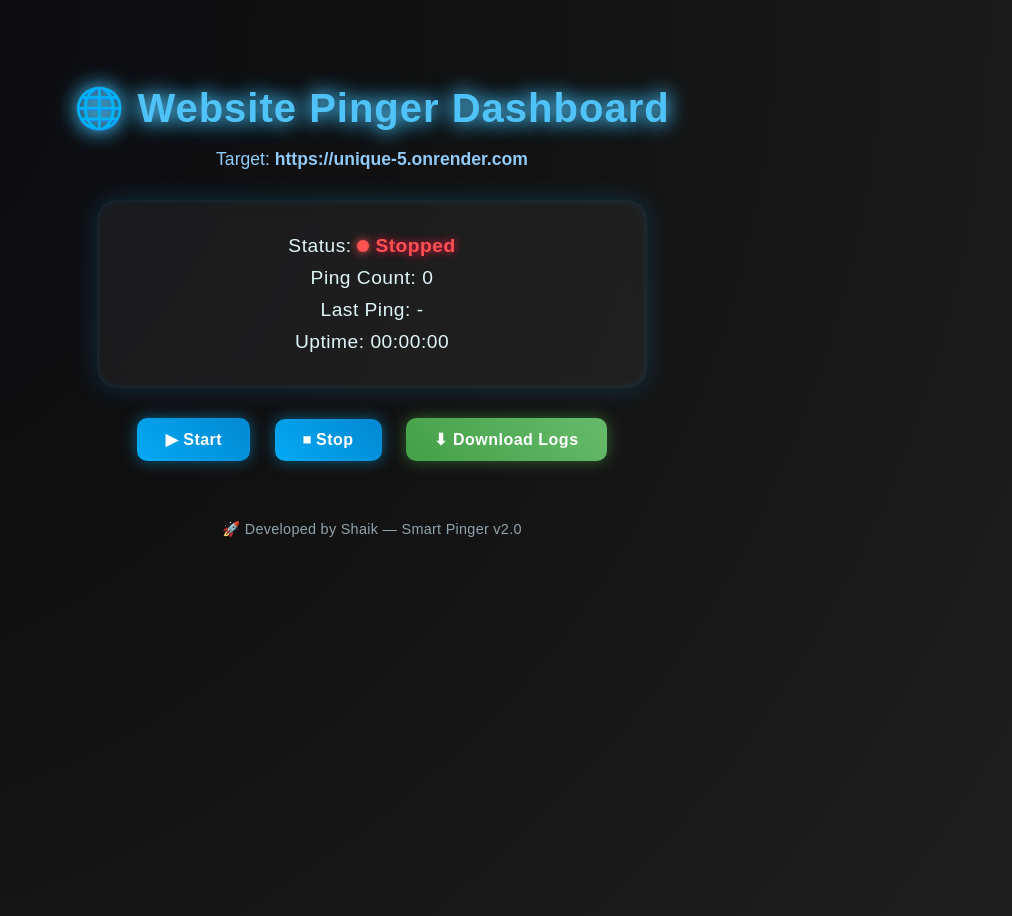
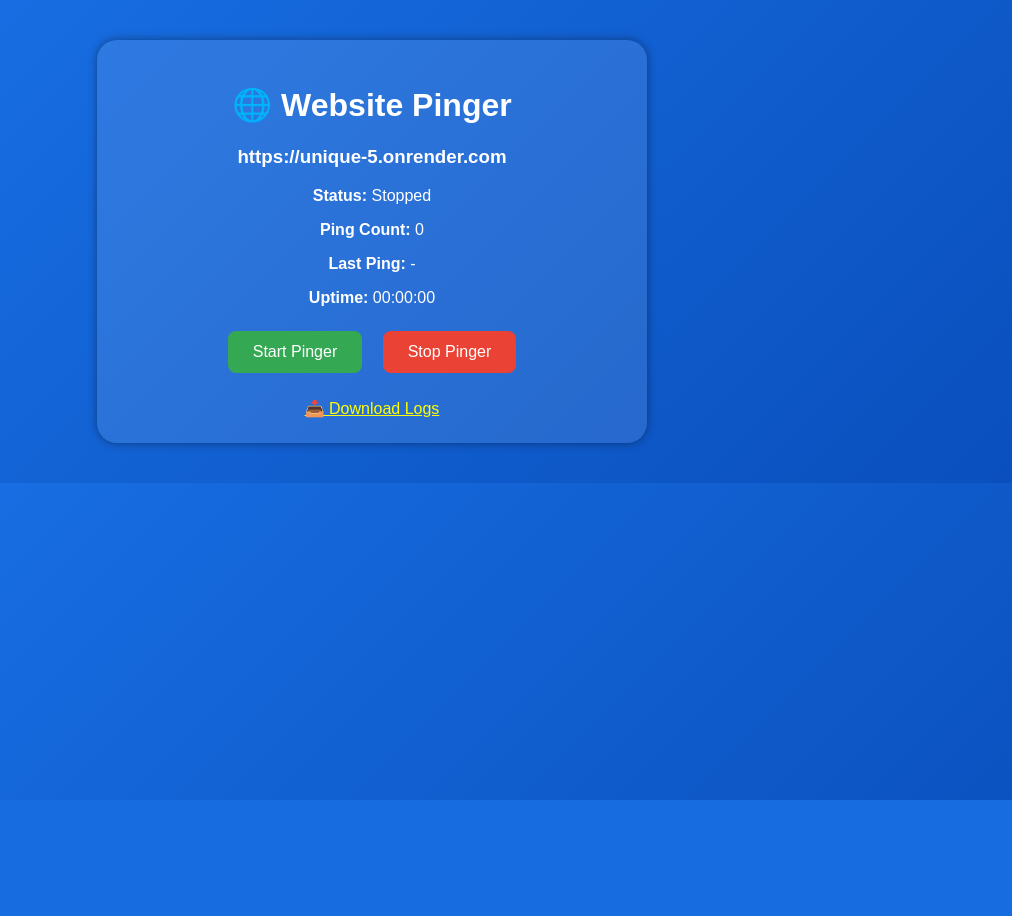
Before and after one commit to Imtiyaz1207/Pinger_07, a Flask app: page / in a window 1280 px wide. Shown: the whole page, without its empty margins (268-1280 px from the left). After the commit the page ends 800 px from the top, so only its background shows below. Run offline with Flask 3, Linux system fonts and the light colour scheme.

Commit message:
index.html

```diff
--- a/templates/index.html
+++ b/templates/index.html
@@ -3,200 +3,103 @@
 <head>
   <meta charset="UTF-8" />
   <meta name="viewport" content="width=device-width, initial-scale=1.0" />
-  <title>🌐 Website Pinger Dashboard</title>
-
+  <title>Pinger Dashboard</title>
   <style>
-    /* ==== Base Styling ==== */
     body {
       font-family: "Poppins", sans-serif;
-      background: radial-gradient(circle at top left, #0a0a0f, #121212, #1f1f1f);
-      color: #e0f7fa;
       text-align: center;
-      padding: 50px 20px;
-      min-height: 100vh;
+      background: linear-gradient(135deg, #1a73e8, #0a4fbd);
+      color: white;
+      margin: 0;
+      padding: 0;
     }
-
-    h1 {
-      font-size: 2.5em;
-      margin-bottom: 10px;
-      color: #4fc3f7;
-      text-shadow: 0 0 10px #03a9f4, 0 0 20px #0288d1;
-      letter-spacing: 1px;
-      animation: glow 2s ease-in-out infinite alternate;
+    .container {
+      max-width: 500px;
+      margin: 40px auto;
+      background: rgba(255,255,255,0.1);
+      border-radius: 20px;
+      padding: 25px;
+      box-shadow: 0 0 10px rgba(0,0,0,0.4);
     }
-
-    @keyframes glow {
-      from { text-shadow: 0 0 10px #03a9f4; }
-      to { text-shadow: 0 0 20px #81d4fa, 0 0 30px #03a9f4; }
-    }
-
-    .target {
-      font-size: 1.1em;
-      color: #90caf9;
-      margin-bottom: 30px;
-    }
-
-    /* ==== Info Card ==== */
-    .info {
-      margin: 20px auto;
-      width: 90%;
-      max-width: 500px;
-      padding: 25px;
-      border-radius: 20px;
-      background: rgba(255, 255, 255, 0.05);
-      box-shadow: 0 0 25px rgba(3, 169, 244, 0.2), inset 0 0 10px rgba(3, 169, 244, 0.15);
-      backdrop-filter: blur(8px);
-      transition: all 0.3s ease;
-    }
-
-    .info:hover {
-      transform: translateY(-3px);
-      box-shadow: 0 0 40px rgba(3, 169, 244, 0.4);
-    }
-
-    .info p {
-      font-size: 1.2em;
-      margin: 10px 0;
-      letter-spacing: 0.5px;
-    }
-
-    /* ==== Buttons ==== */
     button {
-      background: linear-gradient(45deg, #03a9f4, #0288d1);
+      background: #34a853;
       color: white;
       border: none;
-      padding: 12px 28px;
-      margin: 10px;
-      border-radius: 10px;
+      padding: 12px 25px;
+      margin: 8px;
+      font-size: 16px;
+      border-radius: 8px;
       cursor: pointer;
-      font-weight: 600;
-      font-size: 1em;
-      letter-spacing: 0.5px;
-      box-shadow: 0 0 15px rgba(3, 169, 244, 0.5);
       transition: 0.3s;
     }
-
     button:hover {
-      background: linear-gradient(45deg, #0288d1, #03a9f4);
-      transform: scale(1.05);
-      box-shadow: 0 0 25px rgba(3, 169, 244, 0.8);
+      background: #2a8a43;
     }
-
-    .download {
-      background: linear-gradient(45deg, #43a047, #66bb6a);
-      box-shadow: 0 0 15px rgba(76, 175, 80, 0.5);
+    .stop {
+      background: #ea4335;
     }
-
-    .download:hover {
-      box-shadow: 0 0 25px rgba(129, 199, 132, 0.9);
-      transform: scale(1.05);
+    .stop:hover {
+      background: #c73025;
     }
-
-    /* ==== Status Lights ==== */
-    .status-running {
-      color: #00e676;
-      font-weight: bold;
-      text-shadow: 0 0 8px #00e676;
+    .log-link {
+      color: yellow;
+      text-decoration: underline;
     }
-
-    .status-stopped {
-      color: #ff5252;
-      font-weight: bold;
-      text-shadow: 0 0 8px #ff1744;
+    @media (max-width: 600px) {
+      .container {
+        width: 90%;
       }
-
-    footer {
-      margin-top: 50px;
-      font-size: 0.9em;
-      color: #90a4ae;
-      letter-spacing: 0.3px;
+      button {
+        width: 90%;
+        margin: 10px 0;
       }
-
-    .dot {
-      height: 12px;
-      width: 12px;
-      border-radius: 50%;
-      display: inline-block;
-      margin-right: 6px;
-    }
-
-    .dot-running {
-      background-color: #00e676;
-      box-shadow: 0 0 10px #00e676;
-    }
-
-    .dot-stopped {
-      background-color: #ff5252;
-      box-shadow: 0 0 10px #ff5252;
     }
   </style>
 </head>
 <body>
-  <h1>🌐 Website Pinger Dashboard</h1>
-  <p class="target">Target: <strong>{{ target_url }}</strong></p>
+  <div class="container">
+    <h1>🌐 Website Pinger</h1>
+    <h3 id="target">{{ target_url }}</h3>
 
-  <div class="info" id="status-box">
-    <p>Status: <span class="dot dot-stopped" id="status-dot"></span><span id="status">Loading...</span></p>
-    <p>Ping Count: <span id="ping_count">0</span></p>
-    <p>Last Ping: <span id="last_ping">-</span></p>
-    <p>Uptime: <span id="uptime">00:00:00</span></p>
+    <div id="status-box">
+      <p><b>Status:</b> <span id="status">Loading...</span></p>
+      <p><b>Ping Count:</b> <span id="count">0</span></p>
+      <p><b>Last Ping:</b> <span id="last">-</span></p>
+      <p><b>Uptime:</b> <span id="uptime">00:00:00</span></p>
     </div>
 
     <div>
-    <button onclick="startPinger()">▶ Start</button>
-    <button onclick="stopPinger()">⏹ Stop</button>
-    <button class="download" onclick="downloadLogs()">⬇ Download Logs</button>
+      <button onclick="startPinger()">Start Pinger</button>
+      <button class="stop" onclick="stopPinger()">Stop Pinger</button>
     </div>
 
-  <footer>🚀 Developed by Shaik — Smart Pinger v2.0</footer>
+    <br />
+    <a href="/download" class="log-link">📥 Download Logs</a>
+  </div>
 
   <script>
-    async function fetchStatus() {
-      try {
+    async function refreshStatus() {
       const res = await fetch("/status");
       const data = await res.json();
-
-        const statusEl = document.getElementById("status");
-        const dotEl = document.getElementById("status-dot");
-
-        statusEl.textContent = data.status;
-        document.getElementById("ping_count").textContent = data.ping_count;
-        document.getElementById("last_ping").textContent = data.last_ping;
-        document.getElementById("uptime").textContent = data.uptime;
-
-        if (data.status === "Running") {
-          statusEl.className = "status-running";
-          dotEl.className = "dot dot-running";
-        } else {
-          statusEl.className = "status-stopped";
-          dotEl.className = "dot dot-stopped";
-        }
-      } catch (err) {
-        console.error("Error fetching status:", err);
-      }
+      document.getElementById("status").innerText = data.status;
+      document.getElementById("count").innerText = data.ping_count;
+      document.getElementById("last").innerText = data.last_ping;
+      document.getElementById("uptime").innerText = data.uptime;
     }
 
     async function startPinger() {
-      const res = await fetch("/start", { method: "POST" });
-      const data = await res.json();
-      alert(data.message || "✅ Pinger started!");
-      fetchStatus();
+      await fetch("/start", { method: "POST" });
+      refreshStatus();
     }
 
     async function stopPinger() {
-      const res = await fetch("/stop", { method: "POST" });
-      const data = await res.json();
-      alert("🛑 Pinger stopped.");
-      fetchStatus();
+      await fetch("/stop", { method: "POST" });
+      refreshStatus();
     }
 
-    function downloadLogs() {
-      window.location.href = "/download";
-    }
-
-    // Auto refresh every 5 seconds
-    setInterval(fetchStatus, 5000);
-    fetchStatus();
+    // Refresh status every 5 seconds
+    setInterval(refreshStatus, 5000);
+    refreshStatus();
   </script>
 </body>
 </html>
```
Lines whose indentation alone changed are shown as unchanged.
